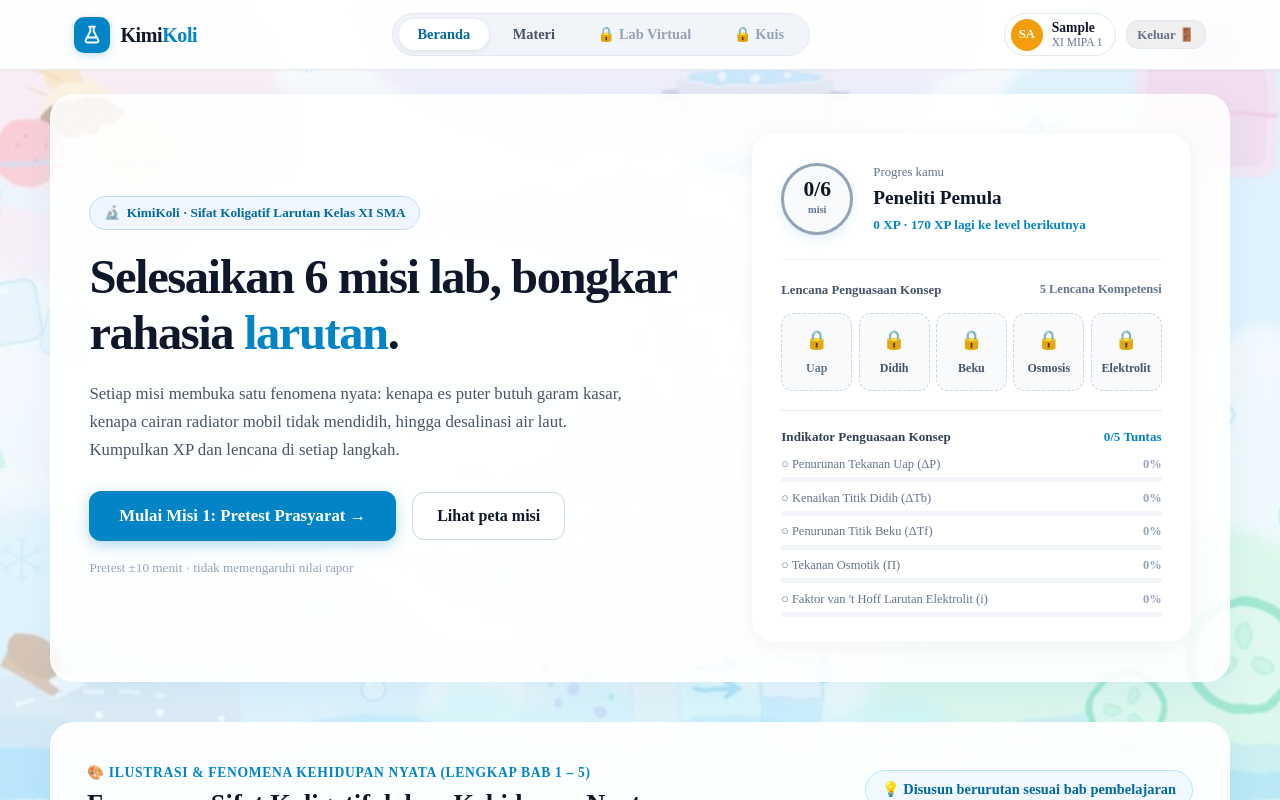
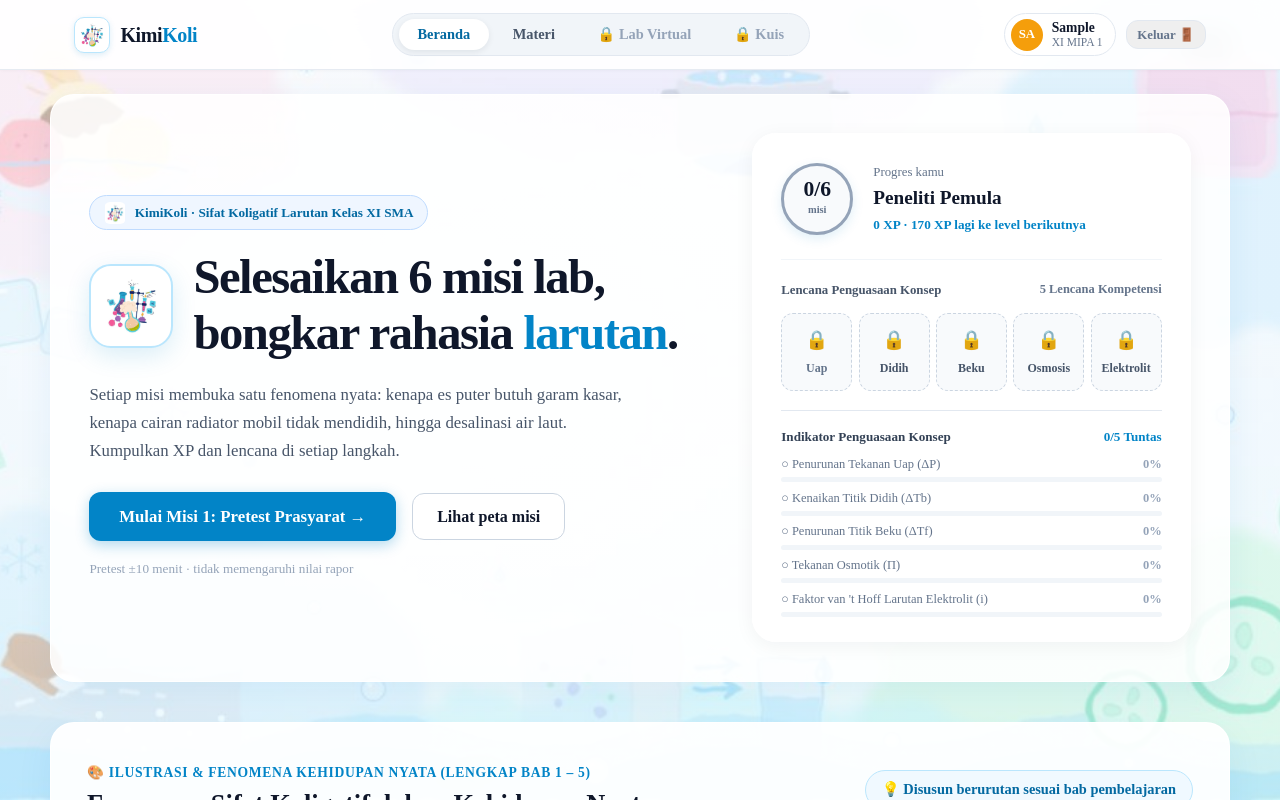
Before and after one commit to poppycahyani213-maker/KimiKoli, a React (Vite) app: page / in a window 1280 px wide. Both pictures are taken after typing "Sample" into the empty fields and a click on the button "Yuk, Mulai Eksplorasi! 🚀". Shown: the top 800 px of the page. Built offline with nearby package versions, Linux system fonts and the light colour scheme.

Commit message:
feat(ui): perbarui icon dan logo KimiKoli di halaman login, navbar header, dan beranda

```diff
--- a/index.html
+++ b/index.html
@@ -2,7 +2,7 @@
 <html lang="id">
   <head>
     <meta charset="UTF-8" />
-    <link rel="icon" type="image/svg+xml" href="/favicon.svg" />
+    <link rel="icon" type="image/jpeg" href="/kimikoli-icon.jpg" />
     <meta name="viewport" content="width=device-width, initial-scale=1.0" />
     <title>KimiKoli — Belajar & Lab Virtual Sifat Koligatif Larutan</title>
     <!-- Google Fonts: Plus Jakarta Sans -->
--- a/src/components/layout/Header.jsx
+++ b/src/components/layout/Header.jsx
@@ -1,4 +1,5 @@
 import React from 'react';
+import kimikoliIcon from '../../assets/kimikoli-icon.jpg';
 
 /**
  * Komponen Navbar KoligatifLab 11
@@ -60,12 +61,22 @@ export default function Header({
           style={{ cursor: isExamLocked ? 'not-allowed' : 'pointer' }}
           title={isExamLocked ? "Navigasi dikunci saat pretest berlangsung" : "Menuju Beranda KimiKoli"}
         >
-          <div className="brand-icon" style={{ background: isExamLocked ? '#475569' : '#0284C7' }}>
-            <svg width="20" height="20" viewBox="0 0 24 24" fill="none" stroke="currentColor" strokeWidth="2.2" strokeLinecap="round" strokeLinejoin="round">
-              <path d="M10 2v5.5L4.5 18a2 2 0 0 0 1.7 3h11.6a2 2 0 0 0 1.7-3L14 7.5V2"/>
-              <path d="M8.5 2h7"/>
-              <path d="M7 15h10"/>
-            </svg>
+          <div className="brand-icon" style={{
+            background: '#FFFFFF',
+            border: '1.5px solid #BAE6FD',
+            borderRadius: '10px',
+            overflow: 'hidden',
+            display: 'flex',
+            alignItems: 'center',
+            justifyContent: 'center',
+            padding: '2px',
+            boxShadow: '0 2px 6px rgba(2, 132, 199, 0.14)'
+          }}>
+            <img
+              src={kimikoliIcon}
+              alt="Logo KimiKoli"
+              style={{ width: '100%', height: '100%', objectFit: 'contain' }}
+            />
           </div>
           <span className="brand-text">
             Kimi<span>Koli</span>
--- a/src/features/auth/LoginPage.jsx
+++ b/src/features/auth/LoginPage.jsx
@@ -1,5 +1,6 @@
 import React, { useState } from 'react';
 import bgImg from '../../assets/kimikoli-bg.jpg';
+import kimikoliIcon from '../../assets/kimikoli-icon.jpg';
 
 /**
  * Komponen LoginPage
@@ -92,19 +93,24 @@ export default function LoginPage({ onLoginSuccess }) {
           {/* Logo & Judul Brand KimiKoli */}
           <div style={{ textAlign: 'center', marginBottom: '1.5rem' }}>
             <div style={{
-              width: 48,
-              height: 48,
-              borderRadius: 14,
-              background: 'linear-gradient(135deg, #0284C7, #06B6D4)',
-              color: '#FFFFFF',
+              width: 72,
+              height: 72,
+              borderRadius: 20,
+              background: '#FFFFFF',
+              border: '2px solid #BAE6FD',
               display: 'inline-flex',
               alignItems: 'center',
               justifyContent: 'center',
-              fontSize: '1.4rem',
               marginBottom: '0.65rem',
-              boxShadow: '0 4px 14px rgba(2, 132, 199, 0.3)'
+              boxShadow: '0 8px 24px rgba(2, 132, 199, 0.16)',
+              overflow: 'hidden',
+              padding: '6px'
             }}>
-              🧪
+              <img
+                src={kimikoliIcon}
+                alt="Logo KimiKoli"
+                style={{ width: '100%', height: '100%', objectFit: 'contain' }}
+              />
             </div>
             <h1 style={{ fontSize: '1.85rem', fontWeight: 800, margin: '0 0 0.2rem', color: '#0F172A', letterSpacing: '-0.02em' }}>
               Kimi<span style={{ color: '#0284C7' }}>Koli</span>
--- a/src/features/home/HomePage.jsx
+++ b/src/features/home/HomePage.jsx
@@ -6,6 +6,7 @@ import imgRadiator from '../../assets/fenomena-radiator.jpg';
 import imgMentimun from '../../assets/fenomena-mentimun.jpg';
 import imgDesalinasi from '../../assets/fenomena-desalinasi.jpg';
 import imgElektrolit from '../../assets/fenomena-elektrolit.jpg';
+import kimikoliIcon from '../../assets/kimikoli-icon.jpg';
 
 /**
  * Komponen HomePage (Beranda KimiKoli)
@@ -97,12 +98,37 @@ export default function HomePage({
         <div className="hero-grid">
           {/* Kolom Kiri: Headline & CTA */}
           <div>
-            <div className="hero-tag">
-              <span>🔬</span>
+            <div className="hero-tag" style={{ display: 'inline-flex', alignItems: 'center', gap: '0.55rem' }}>
+              <img
+                src={kimikoliIcon}
+                alt="KimiKoli"
+                style={{ width: '22px', height: '22px', borderRadius: '6px', objectFit: 'contain' }}
+              />
               <span>KimiKoli · Sifat Koligatif Larutan Kelas XI SMA</span>
             </div>
 
-            <h1 className="hero-title" style={{ fontFamily: "'Times New Roman', Times, serif" }}>
+            <div style={{ display: 'flex', alignItems: 'center', gap: '1.25rem', marginBottom: '1.2rem', flexWrap: 'wrap' }}>
+              <div style={{
+                width: 84,
+                height: 84,
+                borderRadius: '22px',
+                background: '#FFFFFF',
+                border: '2px solid #BAE6FD',
+                boxShadow: '0 8px 24px rgba(2, 132, 199, 0.14)',
+                display: 'flex',
+                alignItems: 'center',
+                justifyContent: 'center',
+                padding: '6px',
+                flexShrink: 0
+              }}>
+                <img
+                  src={kimikoliIcon}
+                  alt="Ilustrasi Laboratorium KimiKoli"
+                  style={{ width: '100%', height: '100%', objectFit: 'contain' }}
+                />
+              </div>
+
+              <h1 className="hero-title" style={{ fontFamily: "'Times New Roman', Times, serif", margin: 0, flex: 1, minWidth: '240px' }}>
                 {isAllMissionsDone ? (
                   isLabVirtualCompleted ? (
                     <>🏆 Selamat! Seluruh Misi & Praktikum <span className="highlight-blue">Lab Tuntas</span>.</>
@@ -113,6 +139,7 @@ export default function HomePage({
                   <>Selesaikan 6 misi lab, bongkar rahasia <span className="highlight-blue">larutan</span>.</>
                 )}
               </h1>
+            </div>
 
             <p className="hero-desc" style={{ fontSize: '1.05rem', lineHeight: 1.65 }}>
               {isAllMissionsDone ? (
@@ -753,7 +780,14 @@ export default function HomePage({
       <section id="peta-misi-section" className="mission-section">
         <div className="mission-header-row">
           <div className="mission-title-group">
-            <h2 style={{ fontFamily: "'Times New Roman', Times, serif" }}>Peta Misi Pembelajaran</h2>
+            <h2 style={{ fontFamily: "'Times New Roman', Times, serif", display: 'flex', alignItems: 'center', gap: '0.65rem' }}>
+              <img
+                src={kimikoliIcon}
+                alt="Icon KimiKoli"
+                style={{ width: 28, height: 28, borderRadius: 8, objectFit: 'contain', background: '#FFFFFF', border: '1px solid #BAE6FD', padding: '2px' }}
+              />
+              Peta Misi Pembelajaran
+            </h2>
             <p>Materi berikutnya otomatis terbuka setiap kali kamu menyelesaikan materi sebelumnya.</p>
           </div>
           <div className="mission-duration-tag">
```
Also changed, not shown: public/kimikoli-icon.jpg (added), src/assets/kimikoli-icon.jpg (added). Lines whose indentation alone changed are shown as unchanged.
